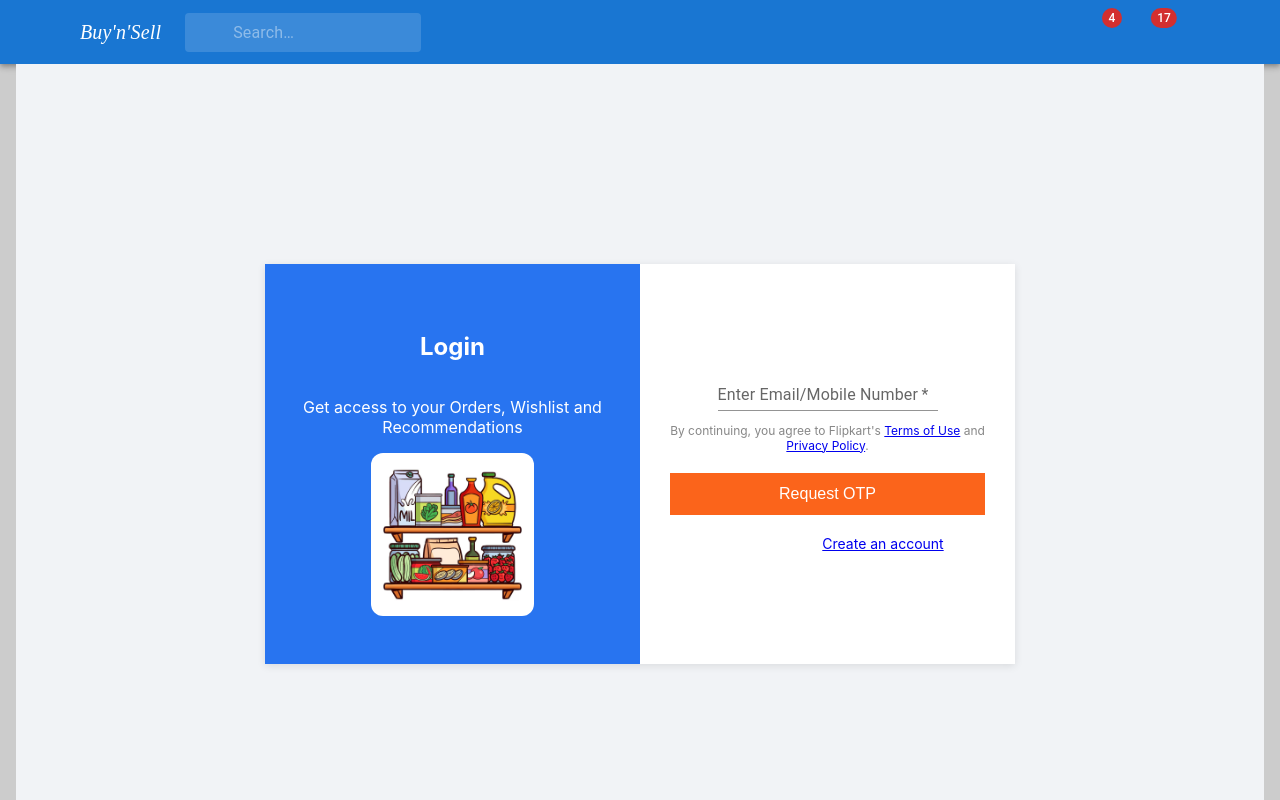
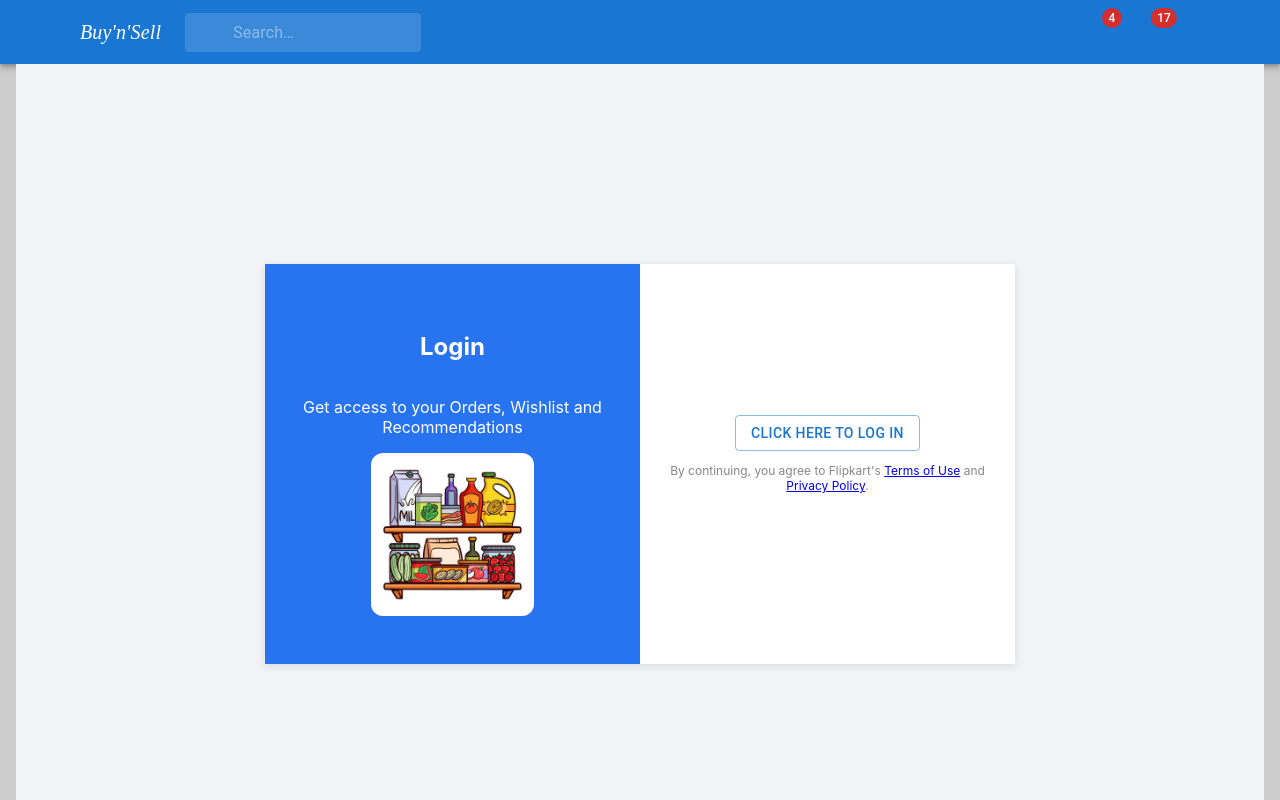
Before and after one commit to Ajinkya-Vijay/buy-and-sell, a React (Create React App) app: page /login in a window 1280 px wide. Shown: the top 800 px of the page. Built offline with nearby package versions, Linux system fonts and the light colour scheme; some icons are missing.

Commit message:
SSO Implementation: Added auth0

```diff
--- a/package.json
+++ b/package.json
@@ -1,9 +1,10 @@
 {
-  "homepage": "https://Ajinkya-Vijay.github.io/buy-and-sell",
+  "homepage": "https://Ajinkya-Vijay.github.io/",
   "name": "buy-and-sell",
   "version": "0.1.0",
   "private": true,
   "dependencies": {
+    "@auth0/auth0-react": "^2.4.0",
     "@emotion/react": "^11.14.0",
     "@emotion/styled": "^11.14.1",
     "@fontsource/roboto": "^5.2.6",
--- a/src/App.js
+++ b/src/App.js
@@ -4,6 +4,7 @@ import Header from './components/layout/Header';
 import Footer from './components/layout/Footer';
 
 function App() {
+
   return (
     <div className="App" style={{backgroundColor: '#CCCCCC', color:'white'}}>
       <Header />
--- a/src/components/layout/Header.js
+++ b/src/components/layout/Header.js
@@ -1,4 +1,5 @@
 import * as React from 'react';
+import { useAuth0, User } from "@auth0/auth0-react";
 import { styled, alpha } from '@mui/material/styles';
 import AppBar from '@mui/material/AppBar';
 import Box from '@mui/material/Box';
@@ -59,6 +60,8 @@ const StyledInputBase = styled(InputBase)(({ theme }) => ({
 }));
 
 export default function PrimarySearchAppBar() {
+    const { user, isAuthenticated, logout } = useAuth0();
+
   const [anchorEl, setAnchorEl] = React.useState(null);
   const [mobileMoreAnchorEl, setMobileMoreAnchorEl] = React.useState(null);
 
@@ -78,6 +81,7 @@ export default function PrimarySearchAppBar() {
   const handleMenuClose = () => {
     setAnchorEl(null);
     handleMobileMenuClose();
+    logout();
   };
 
   const handleProfileNavigation = () =>{
@@ -108,7 +112,7 @@ export default function PrimarySearchAppBar() {
     >
       <MenuItem onClick={handleMenuClose}>Profile</MenuItem>
       <MenuItem onClick={handleProfileNavigation}>My account</MenuItem>
-      <MenuItem onClick={handleMenuClose}>Log out</MenuItem>
+      {isAuthenticated && <MenuItem onClick={handleMenuClose}>Log out</MenuItem>}
     </Menu>
   );
 
@@ -182,7 +186,7 @@ export default function PrimarySearchAppBar() {
             noWrap
             component="div"
             sx={{ display: { xs: 'none', sm: 'block', fontFamily: 'emoji', fontStyle: 'italic' } }}
-            onClick={()=>navigate('/buy-and-sell')}
+            onClick={()=>navigate('/')}
           >
             Buy'n'Sell
           </Typography>
@@ -197,6 +201,7 @@ export default function PrimarySearchAppBar() {
           </Search>
           <Box sx={{ flexGrow: 1 }} />
           <Box sx={{ display: { xs: 'none', md: 'flex' } }}>
+            {isAuthenticated && <h4>Hello, {user?.name}</h4>}
             <IconButton size="large" aria-label="show 4 new mails" color="inherit">
               <Badge badgeContent={4} color="error">
                 <MailIcon />
--- a/src/index.js
+++ b/src/index.js
@@ -4,6 +4,7 @@ import { BrowserRouter } from 'react-router-dom';
 import './index.css';
 import { ThemeProvider } from '@mui/material/styles';
 import theme from './theme';
+import { Auth0Provider } from '@auth0/auth0-react';
 import App from './App';
 import { QueryClient, QueryClientProvider } from '@tanstack/react-query';
 
@@ -12,6 +13,13 @@ const root = ReactDOM.createRoot(document.getElementById('root'));
 
 root.render(
   <React.StrictMode>
+    <Auth0Provider
+    domain="dev-lwjlmsxlxf10b5wj.us.auth0.com"
+    clientId="JtJI3NsE3Jfr9jmQQbtrBczznCSkSsqB"
+    authorizationParams={{
+      redirect_uri: window.location.origin
+    }}
+  >
   <BrowserRouter>
   <ThemeProvider theme={theme}>
     <QueryClientProvider client={queryClient}>
@@ -19,6 +27,7 @@ root.render(
     </QueryClientProvider>
   </ThemeProvider>
   </BrowserRouter>
+  </Auth0Provider>
   </React.StrictMode>
 );
 
--- a/src/pages/LoginPage.js
+++ b/src/pages/LoginPage.js
@@ -1,9 +1,12 @@
 import React, { useState } from 'react';
+import { useAuth0 } from "@auth0/auth0-react";
 import productsImage from '../assests/images/hand-drawn-pantry.avif'
 import { TextField } from '@mui/material';
+import Button from '@mui/material/Button';
 
 export default function LoginPage()  {
   const [input, setInput] = useState('');
+  const { loginWithRedirect } = useAuth0();
 
   const handleChange = (e) => setInput(e.target.value);
 
@@ -27,20 +30,12 @@ export default function LoginPage()  {
 
         <div style={styles.loginRight}>
           <form onSubmit={handleSubmit}>
-            <TextField id="standard-basic" label="Enter Email/Mobile Number" variant="standard"
-              onChange={handleChange}
-              required
-              value={input}
-             />
+            <Button variant="outlined" onClick={() => loginWithRedirect()}>
+              Click here to Log In
+            </Button>
             <p style={styles.terms}>
               By continuing, you agree to Flipkart's{' '}
               <a href="/">Terms of Use</a> and <a href="/">Privacy Policy</a>.
-            </p>
-            <button type="submit" style={styles.otpBtn}>
-              Request OTP
-            </button>
-            <p style={styles.createAccount}>
-              New to Flipkart? <a href="/">Create an account</a>
             </p>
           </form>
         </div>
--- a/src/pages/ProductDetailsPage.js
+++ b/src/pages/ProductDetailsPage.js
@@ -65,7 +65,7 @@ export default function ProductDetailsPage() {
           <p>{product?.description}</p>
 
           <h2 style={{ marginTop: '1rem', color: '#B12704' }}>
-            ₹{Math.ceil(product.price)*10}{' '}
+            ₹{Math.ceil(product.price)*10}
             <span style={{ textDecoration: 'line-through', color: '#888', fontSize: '1rem' }}>
               ₹{product.originalPrice || product.price + 1000}
             </span>{' '}
@@ -76,10 +76,10 @@ export default function ProductDetailsPage() {
           <p><strong>Stock Left:</strong> {product?.stock}</p>
 
           <Box sx={{ display: 'flex', flexWrap: 'wrap', gap: 2, mt: 2 }}>
-            <button onClick={()=>{addProduct(product); navigate('/checkout')}} style={{ padding: '10px 20px', backgroundColor: '#FFA41C', border: 'none', color: 'white' }}>
+            <button onClick={()=>{addProduct(product); navigate('/checkout');}} style={{ padding: '10px 20px', backgroundColor: '#FFA41C', border: 'none', color: 'white' }}>
               Add to Cart
             </button>
-            <button style={{ padding: '10px 20px', backgroundColor: '#FB641B', border: 'none', color: 'white' }}>
+            <button onClick={()=>{navigate('/checkout')}} style={{ padding: '10px 20px', backgroundColor: '#FB641B', border: 'none', color: 'white' }}>
               Buy Now
             </button>
           </Box>
--- a/src/router/index.js
+++ b/src/router/index.js
@@ -19,7 +19,7 @@ const AppRoutes = () => {
   return (
       <Routes>
         {/* Public Routes */}
-        <Route path="/buy-and-sell" element={<HomePage />} />
+        <Route path="/" element={<HomePage />} />
         <Route path="/products" element={<ProductListingPage />} />
         <Route path="/products/:id" element={<ProductDetailsPage />} /> {/* Dynamic segment for product ID */}
         <Route path="/cart" element={<CartPage />} />
```
Also changed, not shown: 1 other file (tests, documents, lock files or other folders).
